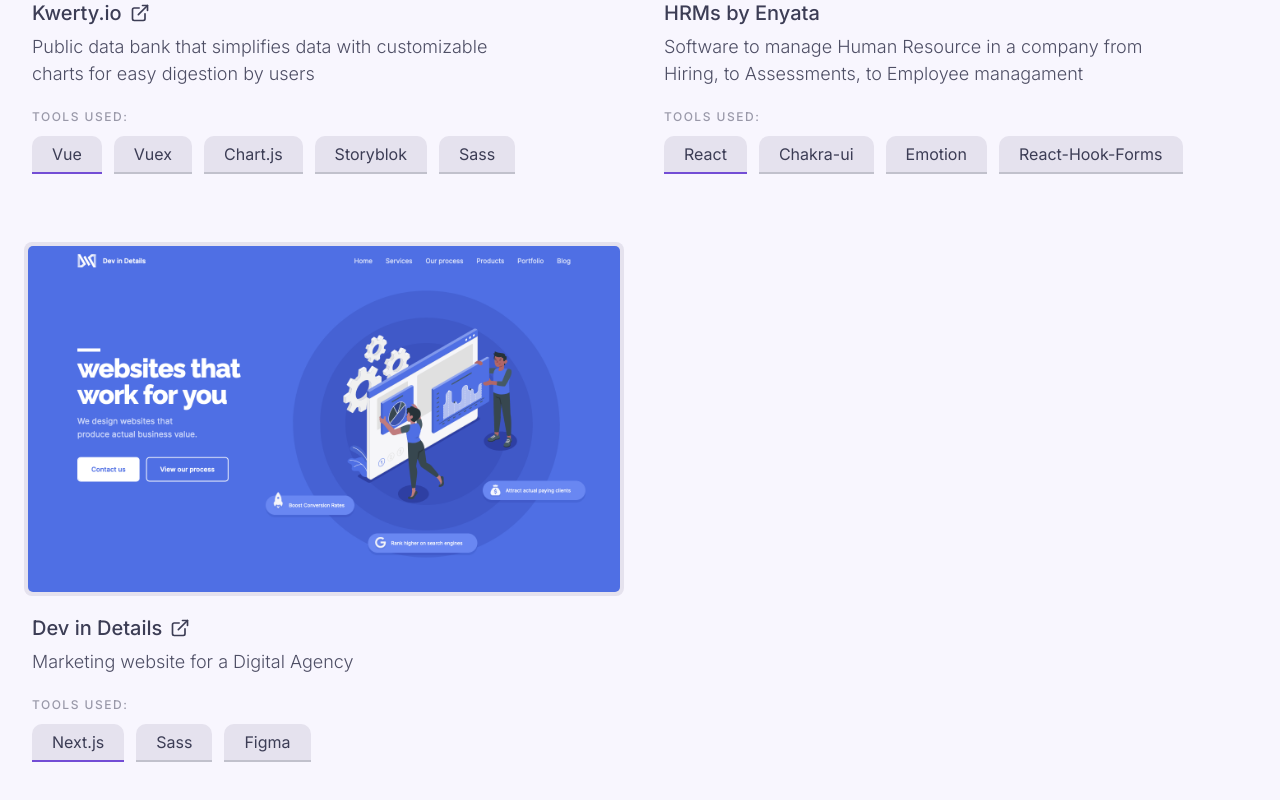
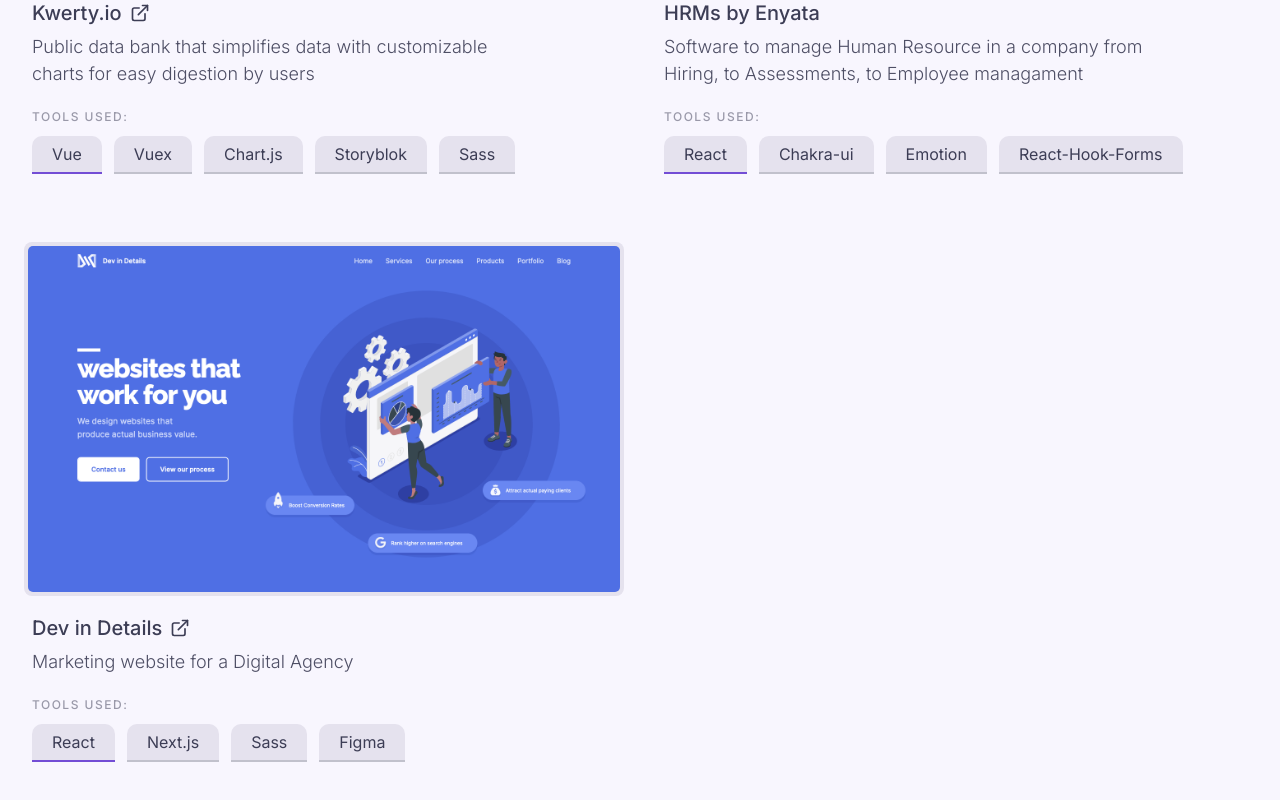
Before and after one commit to AmmDuncan/portfolio_v2, a Next.js app: page /projects in a window 1280 px wide. Shown: the part 822-1622 px from the top of the page. Built offline with nearby package versions, Linux system fonts and the light colour scheme.

Commit message:
add react to dev in details

```diff
--- a/data/projects.js
+++ b/data/projects.js
@@ -19,7 +19,7 @@
     name: "Dev in Details",
     imgSrc: "/assets/projects/devindets.png",
     description: "Marketing website for a Digital Agency",
-    tools: ["Next.js", "Sass", "Figma"],
+    tools: ["React", "Next.js", "Sass", "Figma"],
     link: "https://dev-in-details.vercel.app/",
   },
 ];
```
